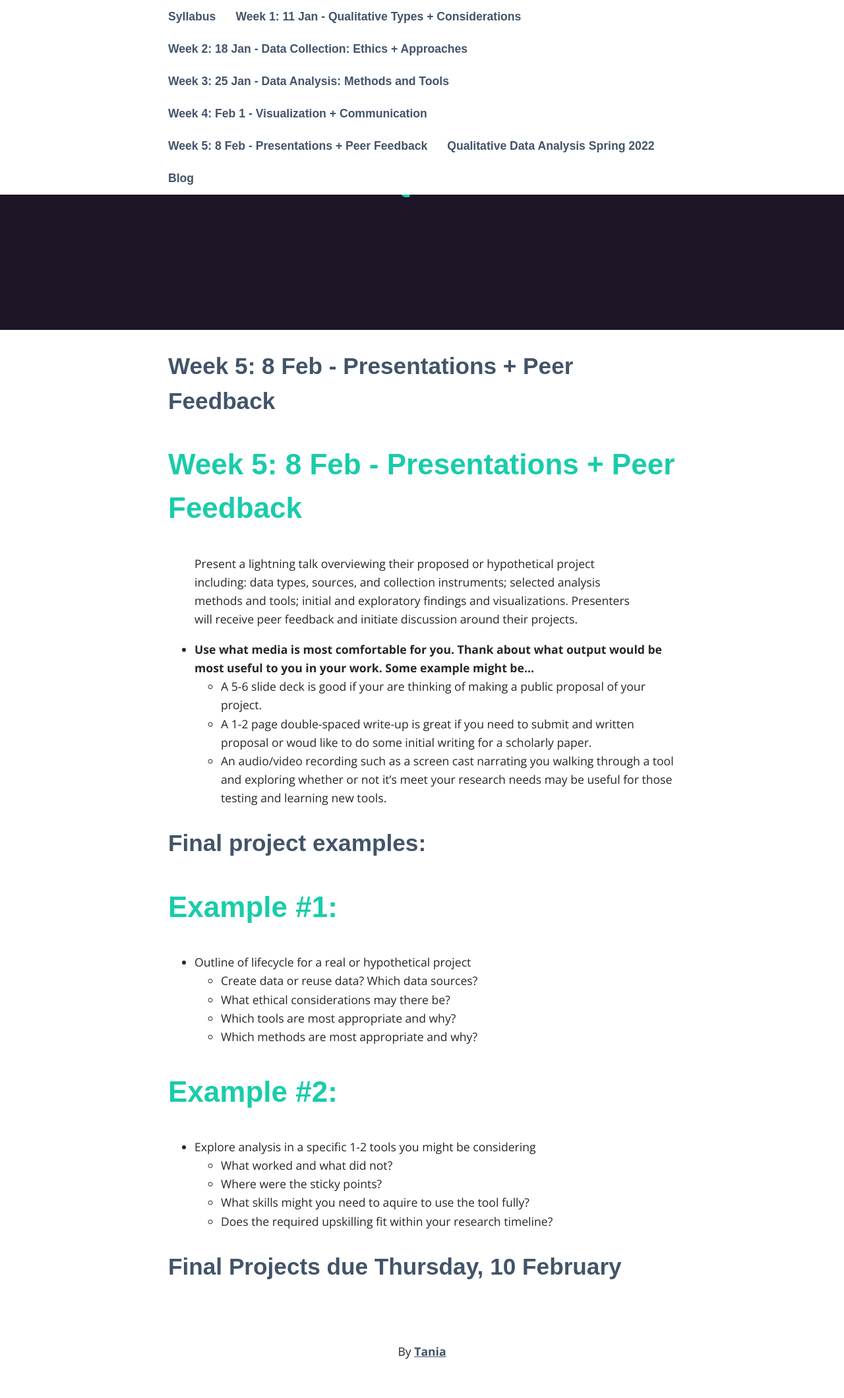
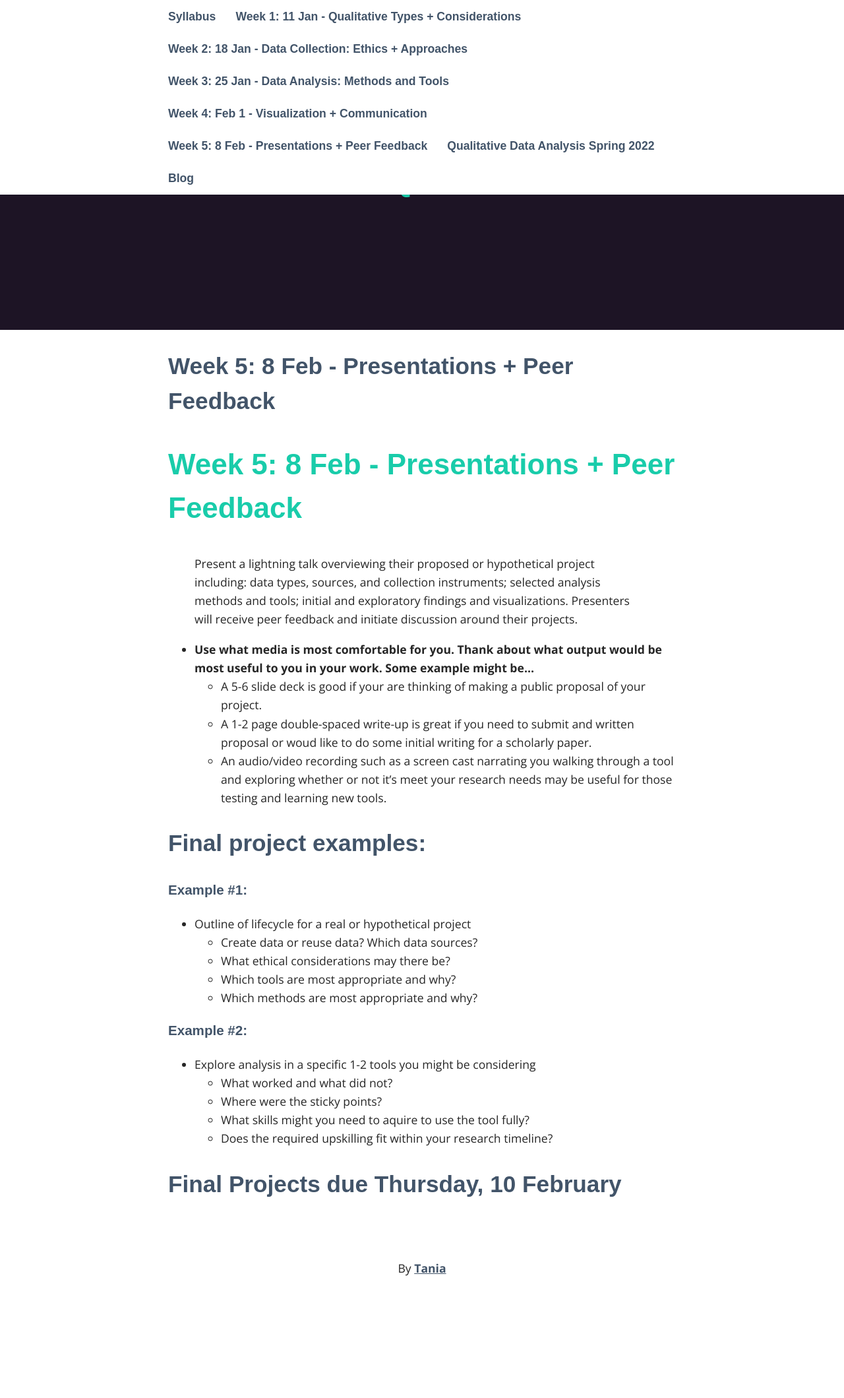
Before and after one commit to jwrigs/QDA2022, a Jekyll site: the page built from _pages/week5.md, in a window 1280 px wide. Shown: the whole page at 66% size. Built offline with Jekyll 4.4.1, drawn with Linux system fonts in a browser that asks for light colours; some web fonts are replaced; our own code applies the rules of GitHub Pages for plain Markdown files; after the commit the page ends 1994 px from its top, so only the background shows below that.

```diff
--- a/_pages/week5.md
+++ b/_pages/week5.md
@@ -8,14 +8,14 @@
 
 ## Final project examples:
 
-# Example #1:
+### Example #1:
 - Outline of lifecycle for a real or hypothetical project
   - Create data or reuse data? Which data sources?
   - What ethical considerations may there be?
   - Which tools are most appropriate and why?
   - Which methods are most appropriate and why?
 
-# Example #2:
+### Example #2:
 - Explore analysis in a specific 1-2 tools you might be considering
   - What worked and what did not?
   - Where were the sticky points?
```
